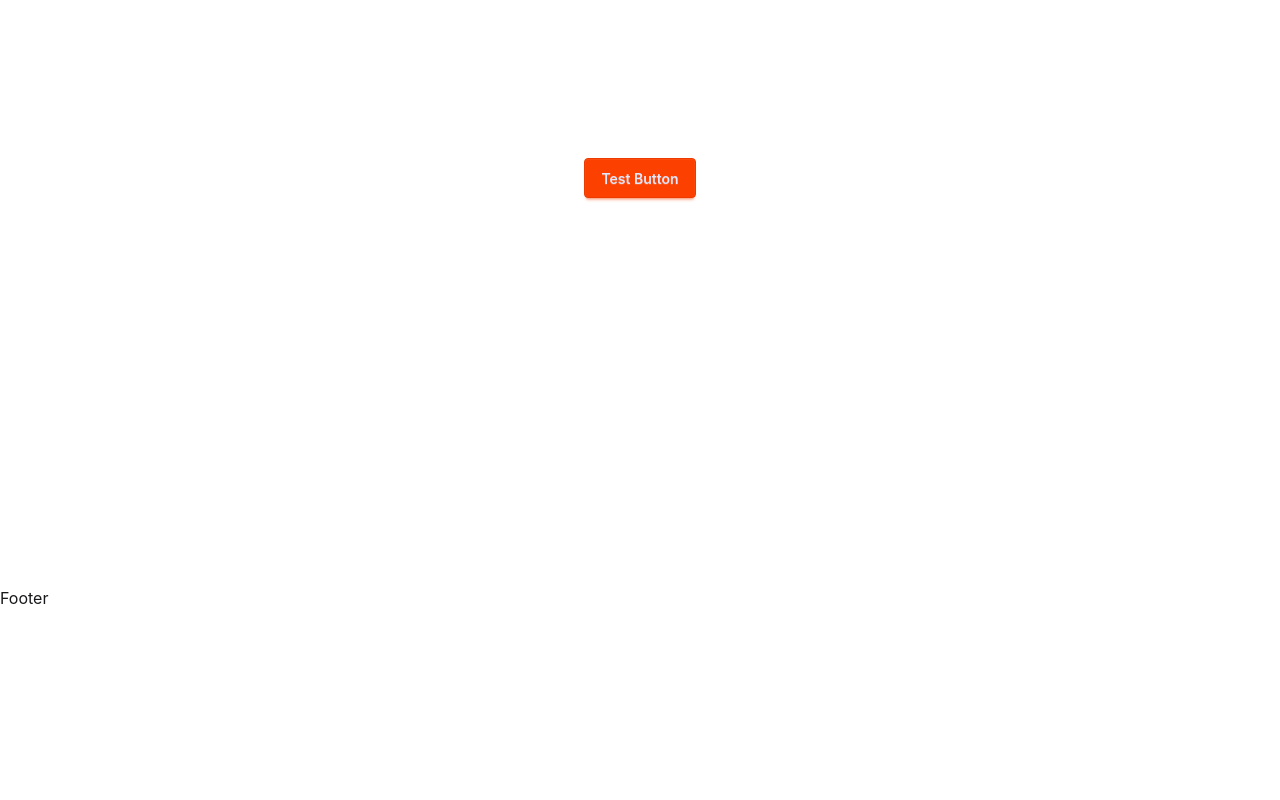
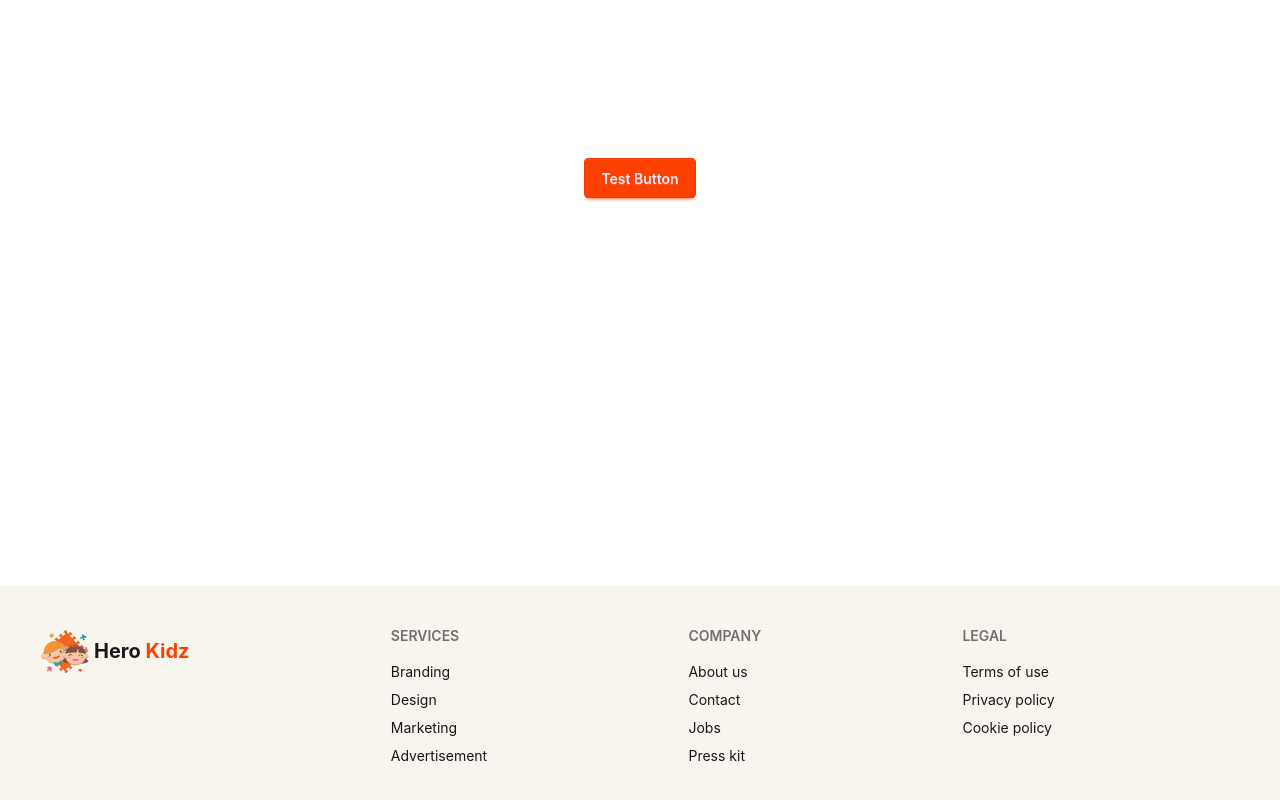
Before and after one commit to dev-rafiul/ecommerce_with_nextjs_frontend, a Next.js app: page / in a window 1280 px wide. Shown: the part 318-1118 px from the top of the page. Before the commit the page ends 928 px from the top, so only its background shows below. Built offline with nearby package versions, Linux system fonts and the light colour scheme.

Commit message:
footer created by daisy ui

```diff
--- a/src/components/layouts/Footer.jsx
+++ b/src/components/layouts/Footer.jsx
@@ -1,10 +1,34 @@
 import React from 'react';
+import Logo from './Logo';
 
 const Footer = () => {
     return (
-        <div>
-            Footer
-        </div>
+
+            <footer className="footer sm:footer-horizontal bg-base-200 text-base-content p-10">
+
+  <Logo></Logo>
+  <nav>
+    <h6 className="footer-title">Services</h6>
+    <a className="link link-hover">Branding</a>
+    <a className="link link-hover">Design</a>
+    <a className="link link-hover">Marketing</a>
+    <a className="link link-hover">Advertisement</a>
+  </nav>
+  <nav>
+    <h6 className="footer-title">Company</h6>
+    <a className="link link-hover">About us</a>
+    <a className="link link-hover">Contact</a>
+    <a className="link link-hover">Jobs</a>
+    <a className="link link-hover">Press kit</a>
+  </nav>
+  <nav>
+    <h6 className="footer-title">Legal</h6>
+    <a className="link link-hover">Terms of use</a>
+    <a className="link link-hover">Privacy policy</a>
+    <a className="link link-hover">Cookie policy</a>
+  </nav>
+</footer>
+
     );
 };
 
```
